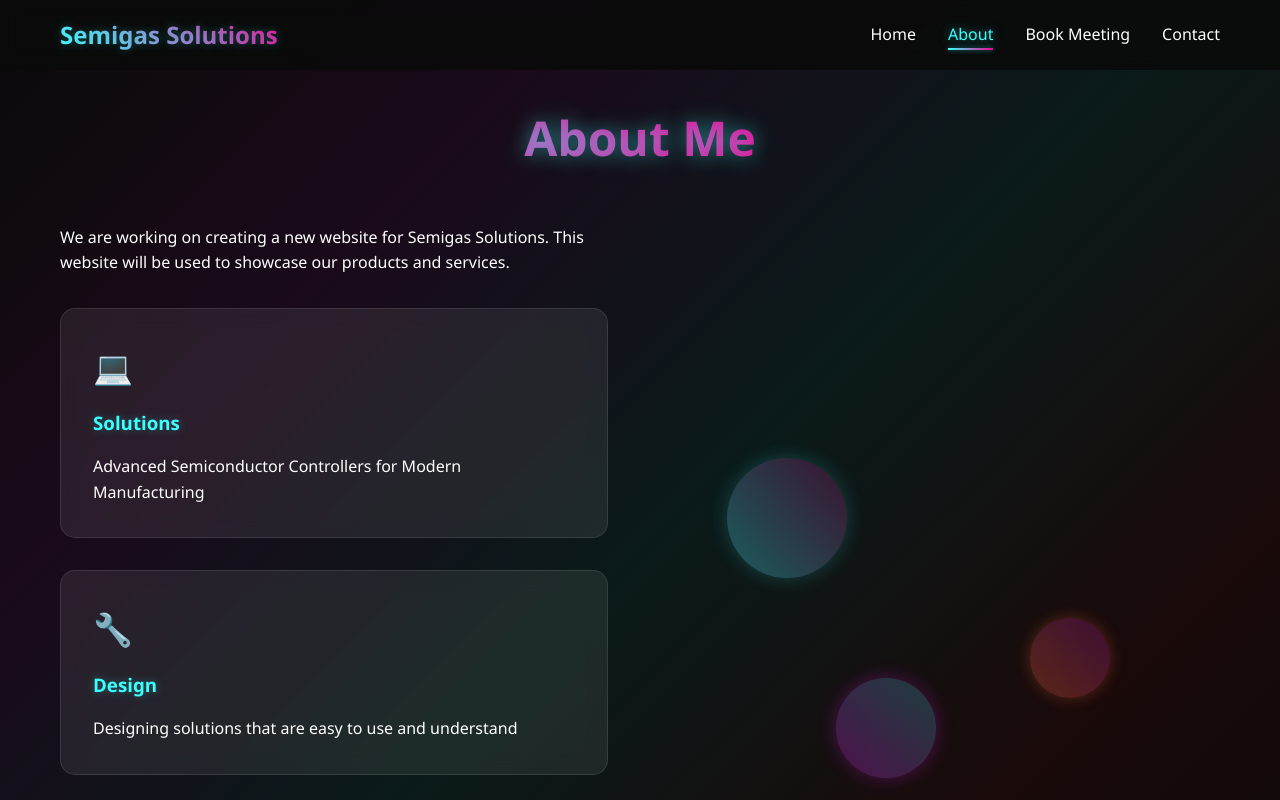
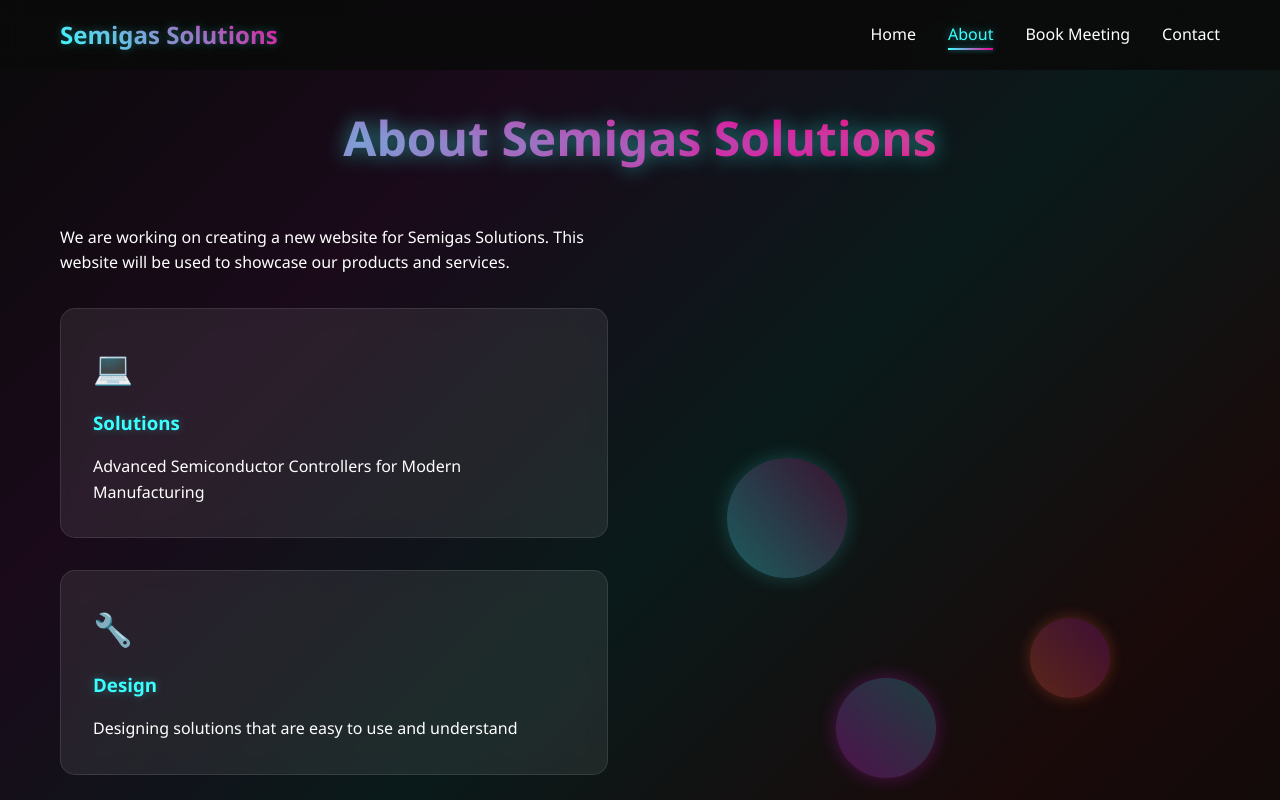
Before and after one commit to devtristanm/semigasSolutions, a plain HTML site: page index.html in a window 1280 px wide. Both pictures are taken after a click on the link "About". Shown: the top 800 px of the page. Drawn offline with Linux system fonts and the light colour scheme.

Commit message:
updated about section

```diff
--- a/index.html
+++ b/index.html
@@ -56,7 +56,7 @@
         <!-- About Section -->
         <section id="about" class="section">
             <div class="container">
-                <h2 class="section-title">About Me</h2>
+                <h2 class="section-title">About Semigas Solutions</h2>
                 <div class="about-content">
                     <div class="about-text">
                         <p>We are working on creating a new website for Semigas Solutions. This website will be used to showcase our products and services.</p>
```
